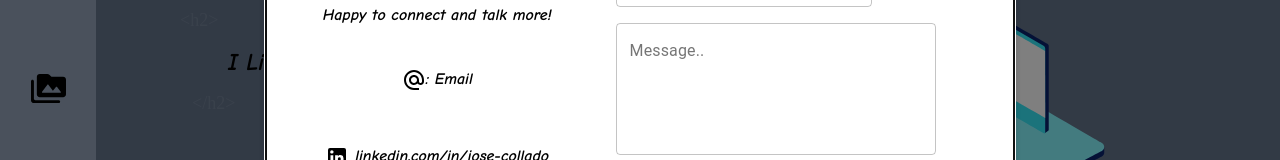
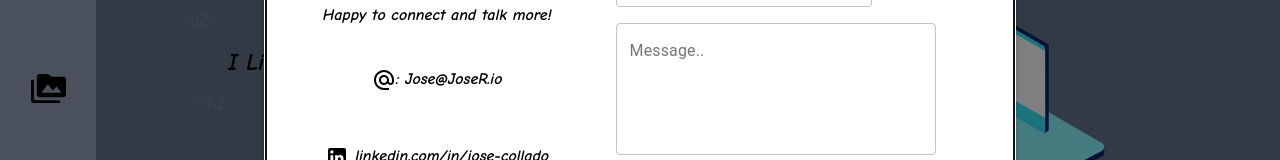
Before and after one commit to josecollado/Portfolio, a React (Vite) app: page / in a window 1280 px wide. Both pictures are taken after a click on the icon 48 px from the left and 556 px from the top of the page. Shown: the part 353-513 px from the top of the page. Built offline with nearby package versions, Linux system fonts and the light colour scheme; a web font is replaced by a local one.

Commit message:
fixed email text and mailto funciton

```diff
--- a/src/add-on/Modal.jsx
+++ b/src/add-on/Modal.jsx
@@ -71,8 +71,8 @@ export const ContactModal = ({ open, handleClose }) => {
         </div>
         <div className='p-3 text-center py-10'>
           <AlternateEmailIcon fontSize='default' className='' />:{' '}
-          <a href='mailto:' className=''>
-            Email
+          <a href='mailto:Jose@JoseR.io' >
+            Jose@JoseR.io
           </a>
         </div>
         <div className='pt-3 w-full text-center'>
--- a/src/assets/PullDown.jsx
+++ b/src/assets/PullDown.jsx
@@ -7,13 +7,8 @@ const PullDown = () => {
     console.log('clicked');
   };
   return (
-    <div className='absolute pull-down-bar w-full  text-center sm:hidden'>
-<a href='#' onClick={handleClick}>
-    <div>
-
-        <KeyboardArrowDownIcon fontSize='large' />
-    </div>
-</a>
+    <div className='absolute pull-down-bar w-full  text-center sm:hidden ' onClick={handleClick}>
+      <KeyboardArrowDownIcon fontSize='large' />
     </div>
   );
 };
```
